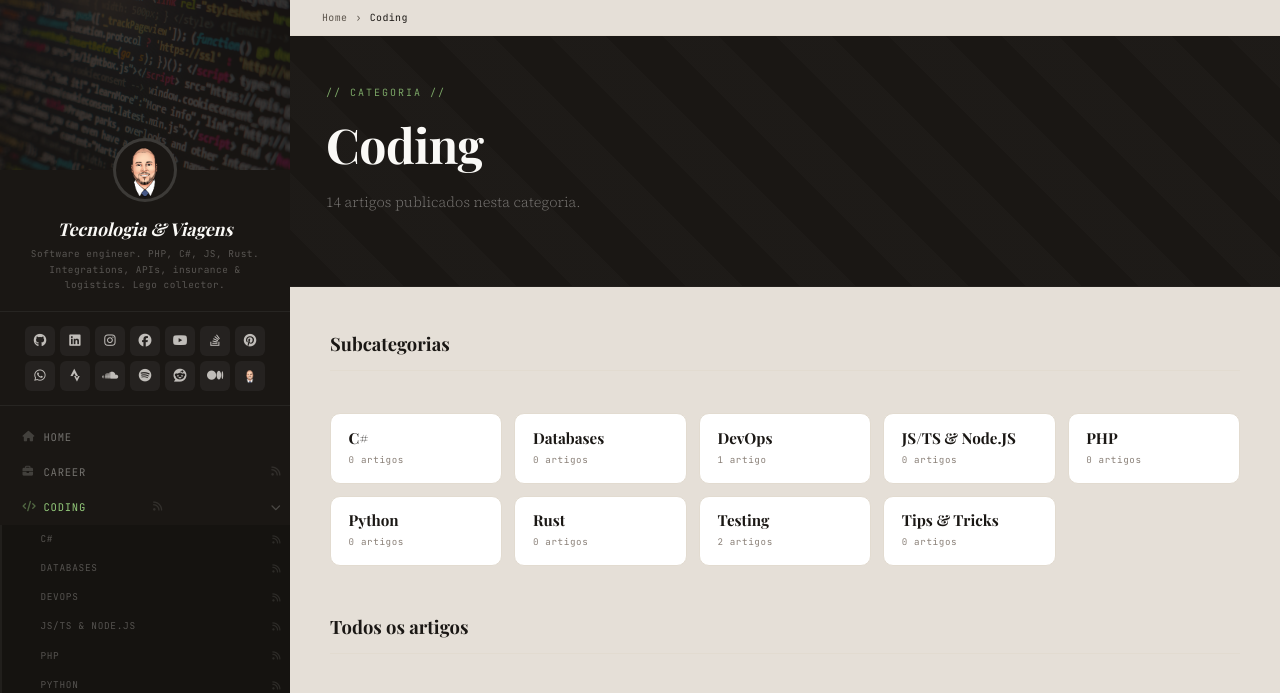
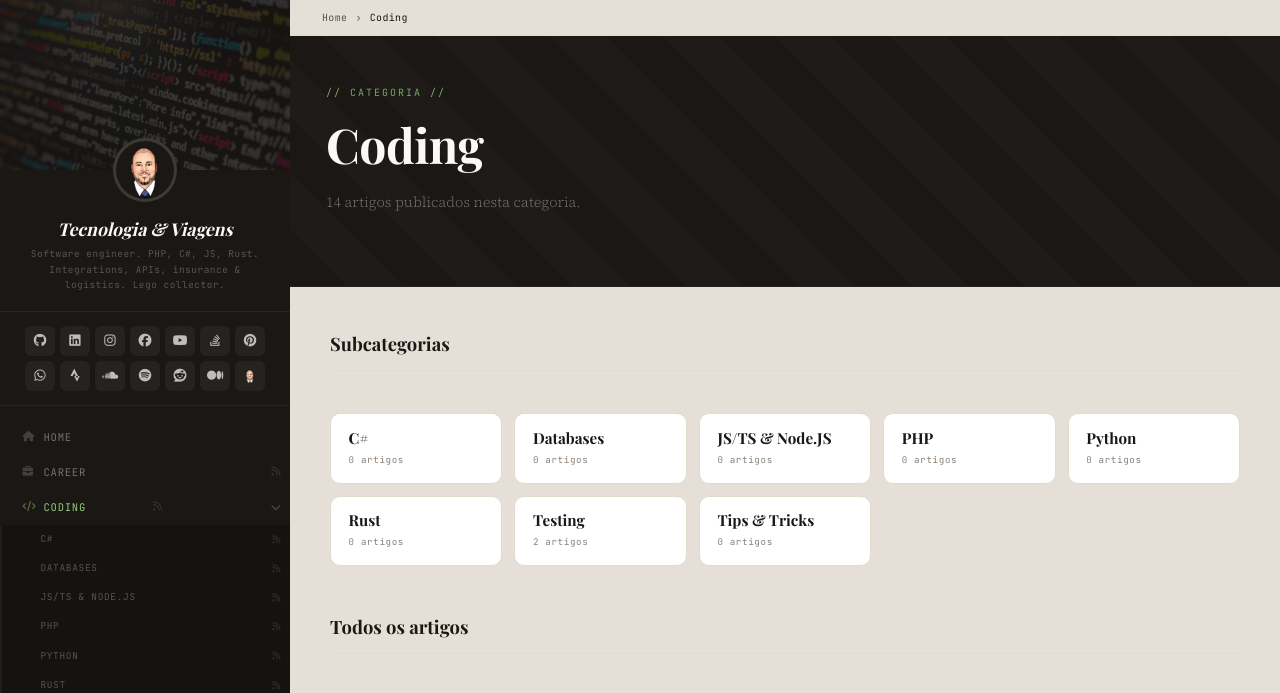
Before and after one commit to guibranco/blog, a Jekyll site: the page built from categorias/coding.md, in a window 1280 px wide and 900 px high, cut to the strip 0-693 px from the top of the window. Built offline with Jekyll 4.4.1, drawn with Linux system fonts in a browser that asks for light colours; some web fonts are replaced; the list of posts is cut into pages by our own code.

Commit message:
chore: move DevOps to Infraestrutura category
Relocate the 'DevOps' subcategory from 'Coding' to the
'Infraestrutura' category. This change aligns the classification
with the infrastructure-focused nature of DevOps, ensuring better
organization and relevance within the categories.

```diff
--- a/_data/categories.yml
+++ b/_data/categories.yml
@@ -11,8 +11,6 @@
       slug: csharp
     - name: Databases
       slug: databases
-    - name: DevOps
-      slug: devops
     - name: "JS/TS & Node.JS"
       slug: js-ts-node-js
     - name: PHP
@@ -30,6 +28,8 @@
   slug: infraestrutura
   icon: "fas fa-server"
   subcategories:
+    - name: DevOps
+      slug: devops
     - name: "Telecomunicações"
       slug: telecomunicacoes
 
```
